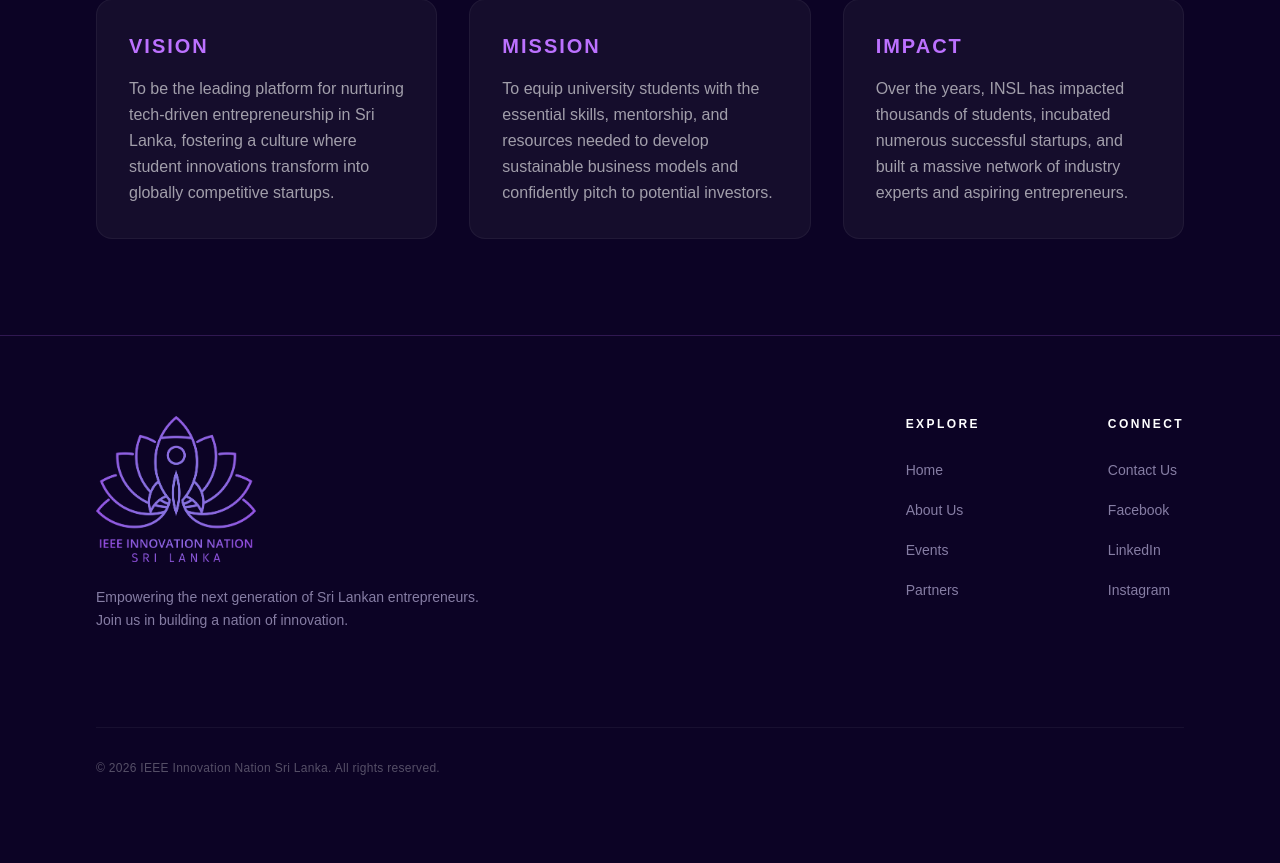
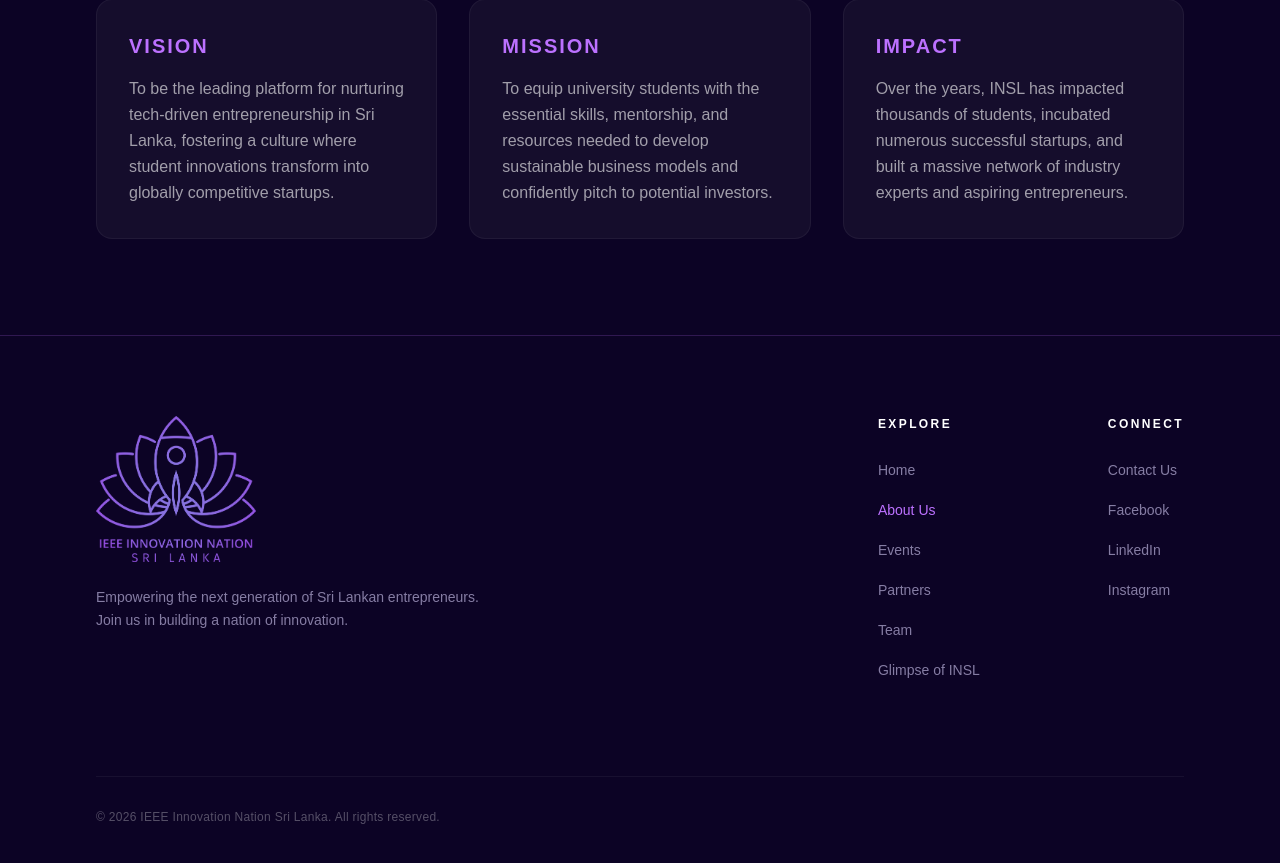
Before and after one commit to IEEESriLanka/innovationnation.lk, a Next.js app: page /about-us in a window 1280 px wide. Shown: the part 1003-1866 px from the top of the page. Before the commit the page ends 1819 px from the top, so only its background shows below. Built offline with nearby package versions, Linux system fonts and the light colour scheme.

Commit message:
feat: add missing navigation links and update active states across pages

```diff
--- a/src/app/about-us/page.tsx
+++ b/src/app/about-us/page.tsx
@@ -21,6 +21,7 @@ export default function AboutUs() {
           <Link href="/about-us" className="text-white hover:text-white transition-colors">About Us</Link>
           <Link href="#" className="hover:text-white transition-colors">Events</Link>
           <Link href="/partners" className="hover:text-white transition-colors">Partners</Link>
+          <Link href="/team" className="hover:text-white transition-colors">Team</Link>
           <Link href="/glimpse-of-insl" className="hover:text-white transition-colors">Glimpse of INSL</Link>
         </nav>
       </header>
@@ -72,9 +73,11 @@ export default function AboutUs() {
             <div className="flex flex-col gap-5">
               <h4 className="text-white font-bold tracking-[0.2em] uppercase text-xs mb-2">Explore</h4>
               <Link href="/" className="text-[#d7cff9]/60 hover:text-[#bc71ff] transition-colors text-sm font-light">Home</Link>
-              <Link href="/about-us" className="text-[#d7cff9]/60 hover:text-[#bc71ff] transition-colors text-sm font-light">About Us</Link>
+              <Link href="/about-us" className="text-[#bc71ff] hover:text-[#bc71ff] transition-colors text-sm font-light">About Us</Link>
               <Link href="#" className="text-[#d7cff9]/60 hover:text-[#bc71ff] transition-colors text-sm font-light">Events</Link>
               <Link href="/partners" className="text-[#d7cff9]/60 hover:text-[#bc71ff] transition-colors text-sm font-light">Partners</Link>
+              <Link href="/team" className="text-[#d7cff9]/60 hover:text-[#bc71ff] transition-colors text-sm font-light">Team</Link>
+              <Link href="/glimpse-of-insl" className="text-[#d7cff9]/60 hover:text-[#bc71ff] transition-colors text-sm font-light">Glimpse of INSL</Link>
             </div>
 
             <div className="flex flex-col gap-5">
--- a/src/app/page.tsx
+++ b/src/app/page.tsx
@@ -514,7 +514,7 @@ export default function Home() {
           <div className="flex flex-wrap gap-16 lg:gap-32">
             <div className="flex flex-col gap-5">
               <h4 className="text-white font-bold tracking-[0.2em] uppercase text-xs mb-2">Explore</h4>
-              <Link href="/" className="text-[#d7cff9]/60 hover:text-[#bc71ff] transition-colors text-sm font-light">Home</Link>
+              <Link href="/" className="text-[#bc71ff] hover:text-[#bc71ff] transition-colors text-sm font-light">Home</Link>
               <Link href="/about-us" className="text-[#d7cff9]/60 hover:text-[#bc71ff] transition-colors text-sm font-light">About Us</Link>
               <Link href="#" className="text-[#d7cff9]/60 hover:text-[#bc71ff] transition-colors text-sm font-light">Events</Link>
               <Link href="/partners" className="text-[#d7cff9]/60 hover:text-[#bc71ff] transition-colors text-sm font-light">Partners</Link>
--- a/src/app/partners/page.tsx
+++ b/src/app/partners/page.tsx
@@ -28,6 +28,7 @@ export default function Partners() {
           <Link href="/about-us" className="hover:text-white transition-colors">About Us</Link>
           <Link href="#" className="hover:text-white transition-colors">Events</Link>
           <Link href="/partners" className="text-white hover:text-white transition-colors">Partners</Link>
+          <Link href="/team" className="hover:text-white transition-colors">Team</Link>
           <Link href="/glimpse-of-insl" className="hover:text-white transition-colors">Glimpse of INSL</Link>
         </nav>
       </header>
@@ -86,7 +87,8 @@ export default function Partners() {
               <Link href="/" className="text-[#d7cff9]/60 hover:text-[#bc71ff] transition-colors text-sm font-light">Home</Link>
               <Link href="/about-us" className="text-[#d7cff9]/60 hover:text-[#bc71ff] transition-colors text-sm font-light">About Us</Link>
               <Link href="#" className="text-[#d7cff9]/60 hover:text-[#bc71ff] transition-colors text-sm font-light">Events</Link>
-              <Link href="/partners" className="text-[#d7cff9]/60 hover:text-[#bc71ff] transition-colors text-sm font-light">Partners</Link>
+              <Link href="/partners" className="text-[#bc71ff] hover:text-[#bc71ff] transition-colors text-sm font-light">Partners</Link>
+              <Link href="/team" className="text-[#d7cff9]/60 hover:text-[#bc71ff] transition-colors text-sm font-light">Team</Link>
               <Link href="/glimpse-of-insl" className="text-[#d7cff9]/60 hover:text-[#bc71ff] transition-colors text-sm font-light">Glimpse of INSL</Link>
             </div>
 
--- a/src/app/team/page.tsx
+++ b/src/app/team/page.tsx
@@ -71,6 +71,7 @@ export default function Team() {
           <Link href="/" className="hover:text-white transition-colors">Home</Link>
           <Link href="/about-us" className="hover:text-white transition-colors">About Us</Link>
           <Link href="#" className="hover:text-white transition-colors">Events</Link>
+          <Link href="/partners" className="hover:text-white transition-colors">Partners</Link>
           <Link href="/team" className="text-white hover:text-white transition-colors">Team</Link>
           <Link href="/glimpse-of-insl" className="hover:text-white transition-colors">Glimpse of INSL</Link>
         </nav>
@@ -154,6 +155,7 @@ export default function Team() {
               <Link href="/" className="text-[#d7cff9]/60 hover:text-[#bc71ff] transition-colors text-sm font-light">Home</Link>
               <Link href="/about-us" className="text-[#d7cff9]/60 hover:text-[#bc71ff] transition-colors text-sm font-light">About Us</Link>
               <Link href="#" className="text-[#d7cff9]/60 hover:text-[#bc71ff] transition-colors text-sm font-light">Events</Link>
+              <Link href="/partners" className="text-[#d7cff9]/60 hover:text-[#bc71ff] transition-colors text-sm font-light">Partners</Link>
               <Link href="/team" className="text-[#bc71ff] hover:text-[#bc71ff] transition-colors text-sm font-light">Team</Link>
               <Link href="/glimpse-of-insl" className="text-[#d7cff9]/60 hover:text-[#bc71ff] transition-colors text-sm font-light">Glimpse of INSL</Link>
             </div>
```
